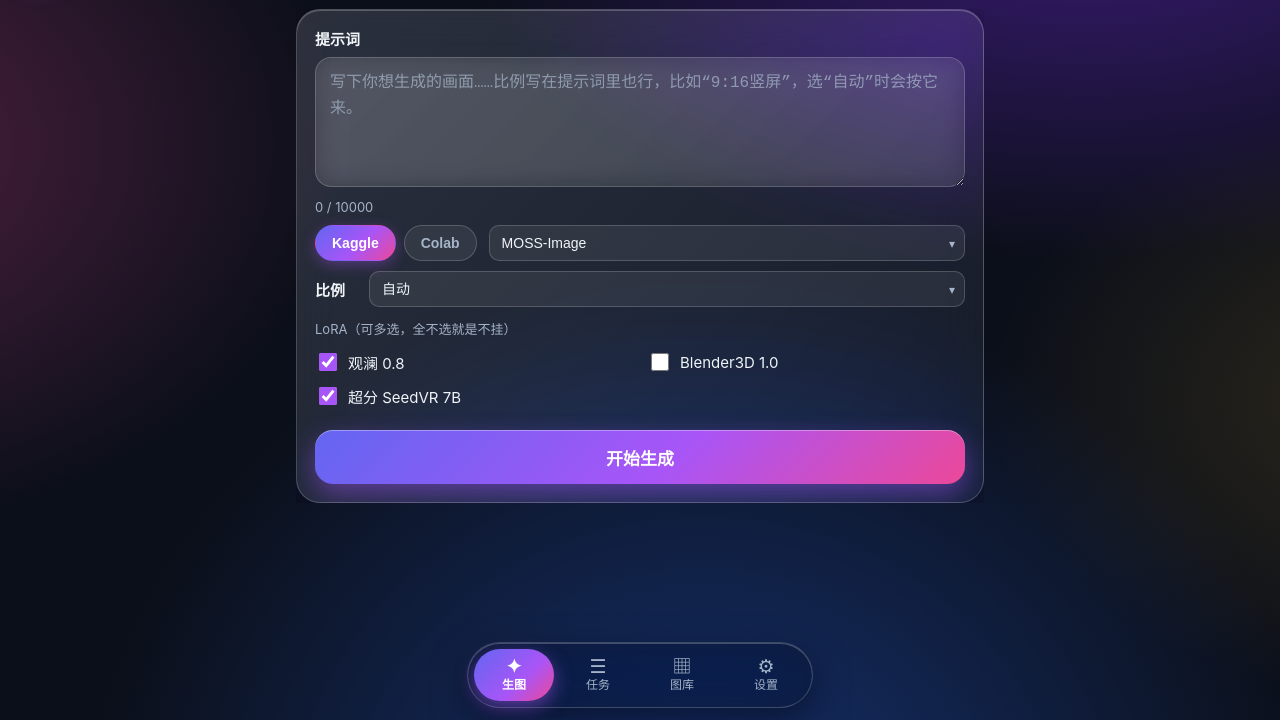
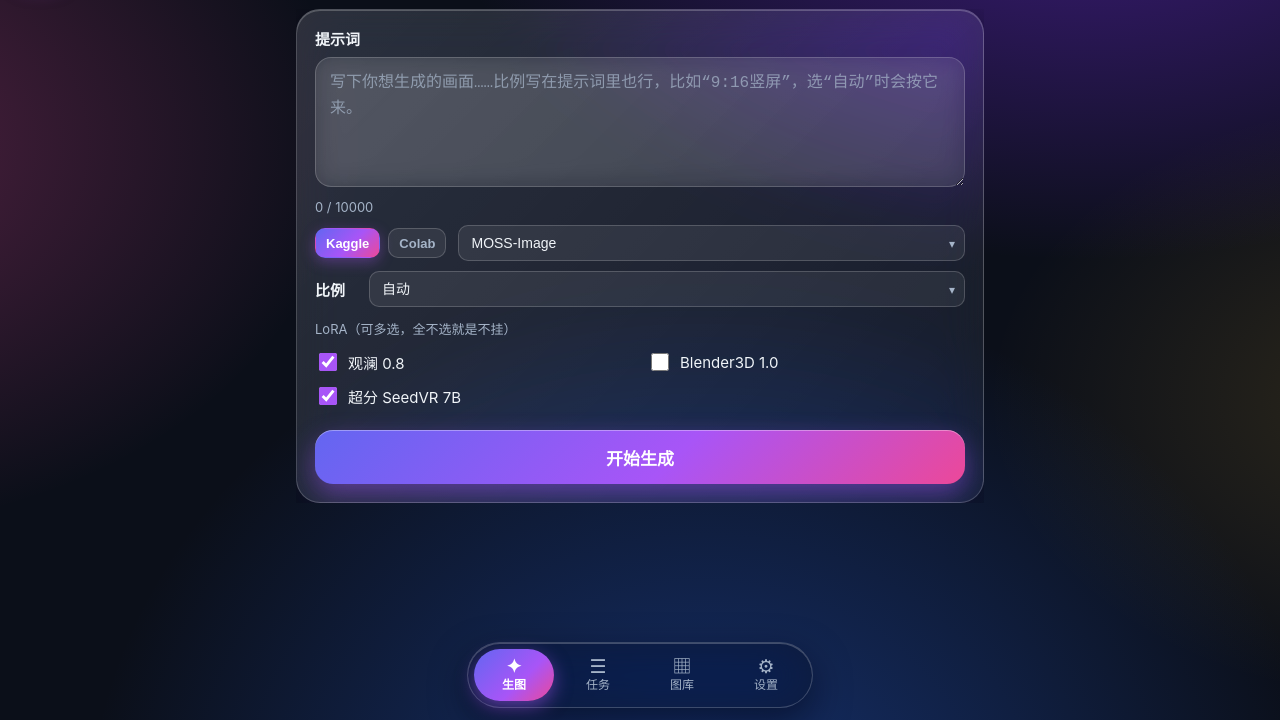
Before and after one commit to kitzhang2019/tianya-imagegen-app, a website built with Vite: page frontend/index.html in a window 1280 px wide. Shown: the part 80-800 px from the top of the page. Built offline with nearby package versions, Linux system fonts and the light colour scheme; some packages are replaced by stand-ins of ours; what @capacitor/core, @capacitor/local-notifications, @capacitor/preferences would draw is missing.

Commit message:
v1.2.21：平台选择器改小、圆角与模型下拉框同款 10px

```diff
--- a/frontend/package.json
+++ b/frontend/package.json
@@ -24,5 +24,5 @@
     "test": "node --import ./tests/register.mjs --test \"tests/*.test.mjs\""
   },
   "type": "module",
-  "version": "1.2.20"
+  "version": "1.2.21"
 }
--- a/frontend/src/styles.css
+++ b/frontend/src/styles.css
@@ -261,9 +261,9 @@ textarea {
   margin-top: 10px;
 }
 
-/* 平台选择（生图表单模型那一行左边）：Kaggle / Colab 两颗椭圆形药丸按钮，
- * 点亮哪颗就走哪个平台。刻意不用下面 LoRA 的圆角矩形复选框样式（用户定）。
- * .badge 本身也是药丸形，这里复用同一视觉语言：未点亮是玻璃底、点亮是渐变。 */
+/* 平台选择（生图表单模型那一行左边）：Kaggle / Colab 两颗小按钮，圆角与模型下拉框
+ * 完全相同（10px），高度、内边距、字号都比模型下拉收敛一号，放在旁边不抢眼。
+ * 点亮哪颗就走哪个平台。刻意不用下面 LoRA 的圆角矩形复选框样式（用户定）。 */
 .backend-pills {
   display: flex;
   gap: 8px;
@@ -271,13 +271,13 @@ textarea {
 }
 
 .backend-pill {
-  height: 36px;
-  padding: 0 16px;
-  border-radius: 999px;
+  height: 30px;
+  padding: 0 10px;
+  border-radius: 10px;
   border: 1px solid rgba(255, 255, 255, 0.18);
   background: rgba(255, 255, 255, 0.07);
   color: var(--muted);
-  font-size: 14px;
+  font-size: 13px;
   font-weight: 600;
   cursor: pointer;
 }
```
Also changed, not shown: frontend/tests/form-display.test.mjs (+9 -4 lines), frontend/tests/settings-about.test.mjs (+2 -2 lines), 1 other file.
